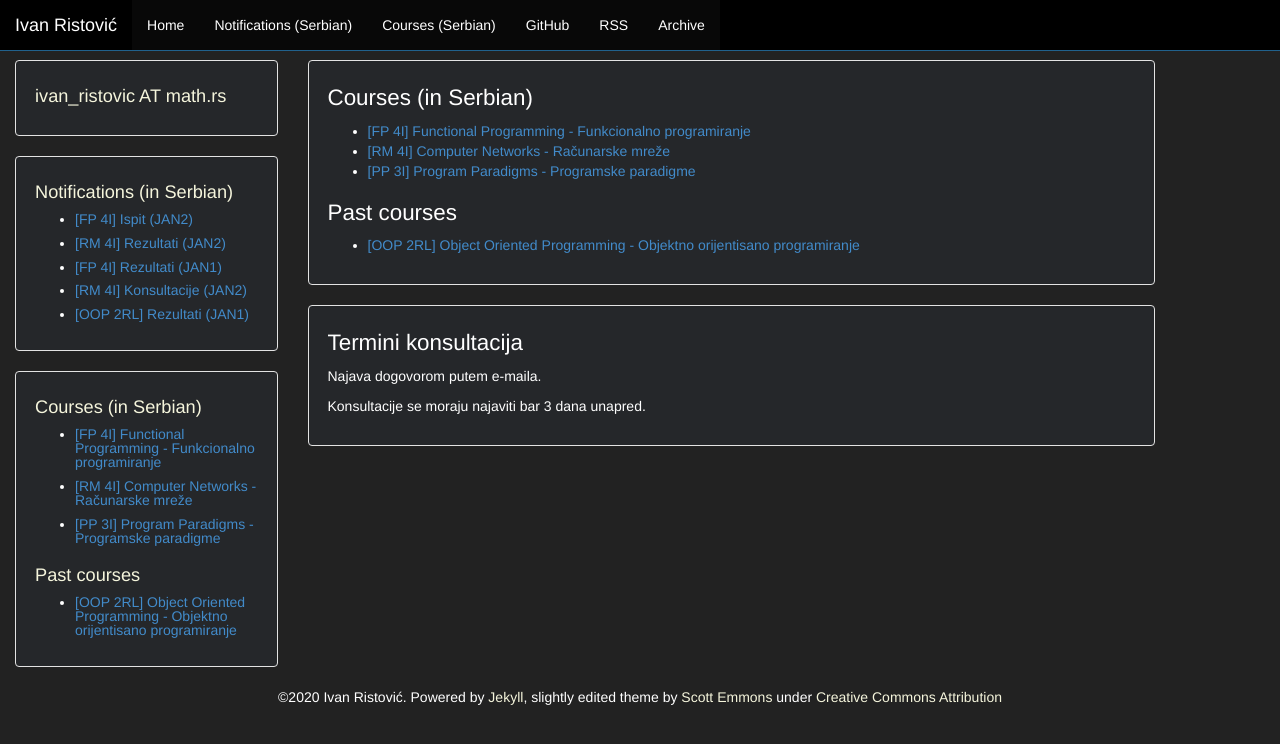
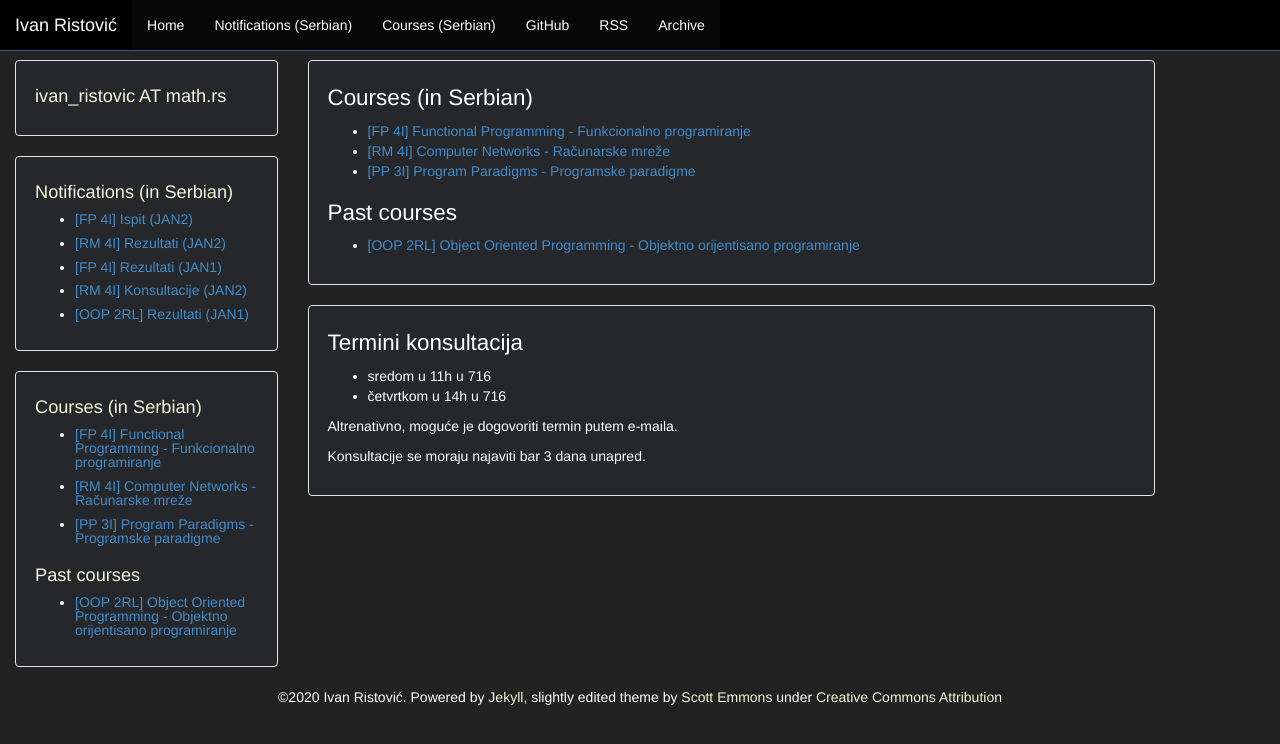
Before and after one commit to ivan-ristovic/ivan-ristovic.github.io, a Jekyll site: the page built from courses.html, in a window 1280 px wide. Shown: the top 744 px of the page. Built offline with Jekyll 4.4.1, drawn with Linux system fonts in a browser that asks for light colours.

Commit message:
Add consult times

```diff
--- a/courses.html
+++ b/courses.html
@@ -10,6 +10,10 @@ layout: default
 
 <div class="well">
   <h1>Termini konsultacija</h1>
-  <p>Najava dogovorom putem e-maila.</p>
+  <ul>
+      <li>sredom u 11h u 716</li>
+      <li>četvrtkom u 14h u 716</li>
+  </ul>
+  <p>Altrenativno, moguće je dogovoriti termin putem e-maila.</p>
   <p>Konsultacije se moraju najaviti bar 3 dana unapred.</p>
 </div>
```
